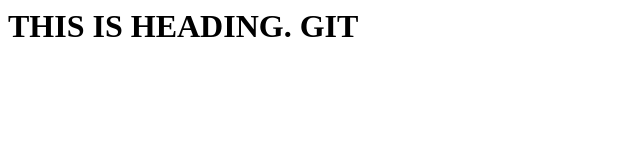
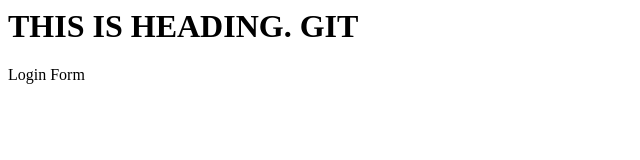
Before and after one commit to ashanwml/myappsample, a plain HTML site: page index.html in a window 1280 px wide. Shown: the full height of the page, 0-640 px from the left. Drawn offline with Linux system fonts and the light colour scheme.

Commit message:
login form

```diff
--- /dev/null
+++ b/dir2/app2.js
@@ -0,0 +1 @@
+console.log('456');
--- a/index.html
+++ b/index.html
@@ -4,5 +4,6 @@
     </head>
     <body>
         <h1>THIS IS HEADING. GIT</h1>
+        Login Form
     </body>
 </html>
```
Also changed, not shown: login.html (added, +1 -0 lines), log.txt (added).
